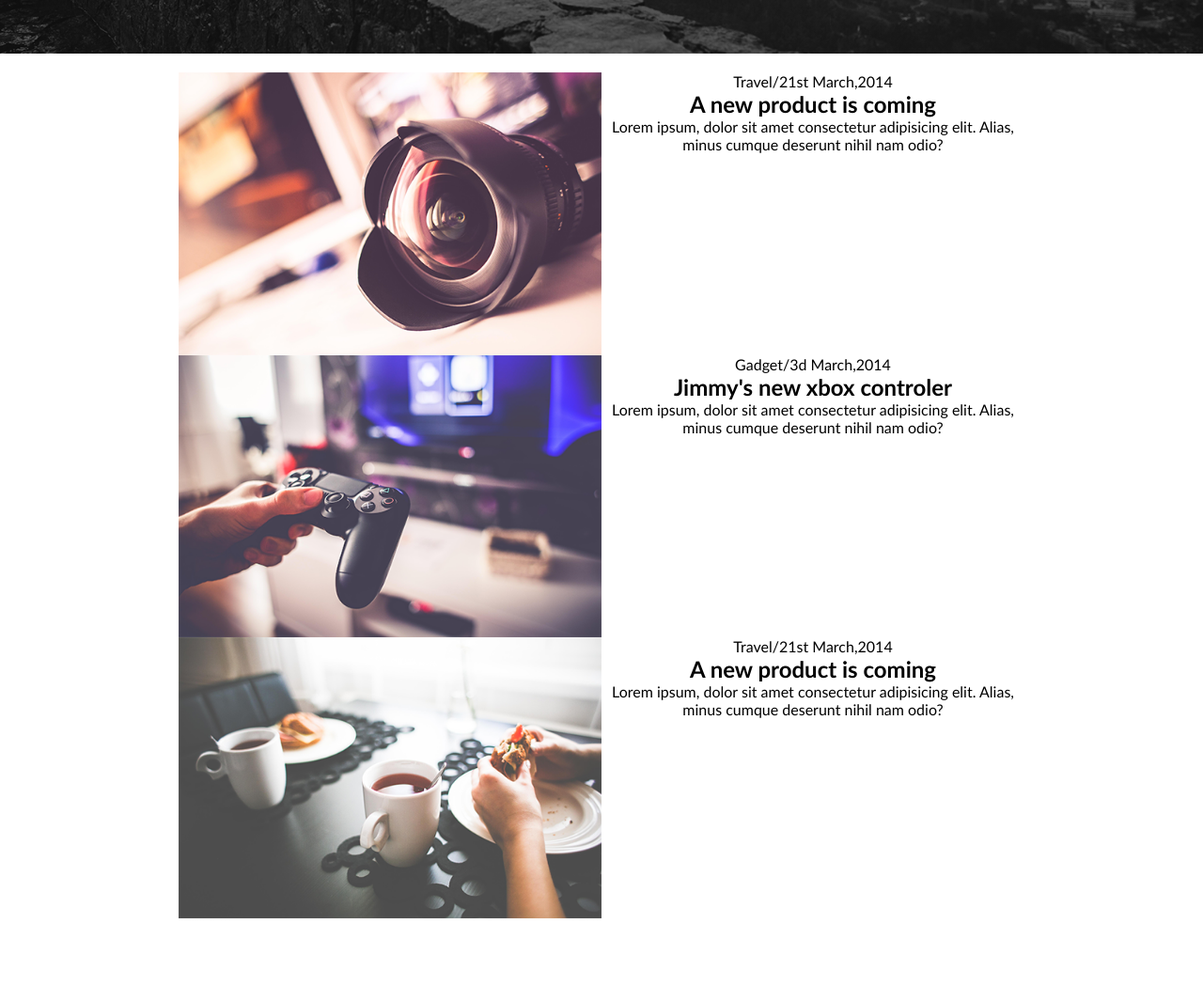
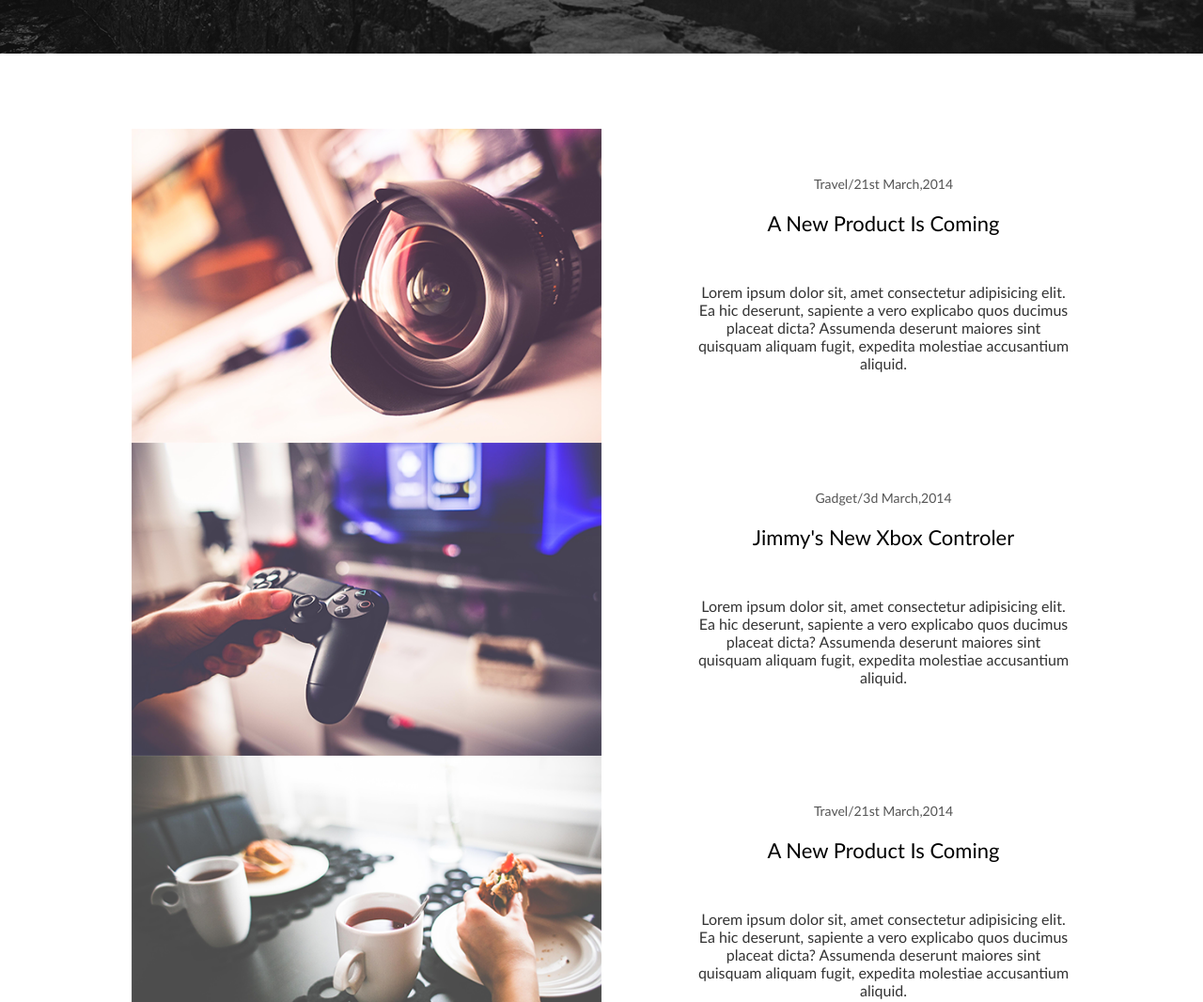
Before and after one commit to webdevelopment4everybody/naujas-projektas, a plain HTML site: page index.html in a window 1280 px wide. Shown: the part 4087-5153 px from the top of the page at 94% size. Before the commit the page ends 5064 px from the top, so only its background shows below. Drawn offline with Linux system fonts and the light colour scheme.

Commit message:
updated css

```diff
--- a/assets/css/custom.css
+++ b/assets/css/custom.css
@@ -428,14 +428,17 @@
         }
 
     /* GALLERY TEXT */
+    .gallery-text{
+        padding-top:80px;
+    }
     .container.gallery-text > .row-gallery-text{
-        width:900px;
-        margin: 0 calc(50% - 450px);
+        width:1000px;
+        margin: 0 calc(50% - 500px);
         text-align:center;
 
     }
     .row-gallery-text > .two-in-one{
-        widows: 100%;
+        width: 100%;
         display:inline-block;
     }
         .row-gallery-text > .two-in-one > img{
@@ -444,7 +447,36 @@
             float: left;
         }
         .row-gallery-text  .gallery-block{
-            width: 50%;
+            width: 40%;
             display: inline-block;
             float: right;
         }
+            .gallery-block  .date{
+                display:inline-block;
+                color:#555555;
+                font-size:14px;
+                padding-top:50px;
+            }
+            .gallery-block  h1{
+                display:inline-block;
+                width:100%;
+                font-size:22px;
+                text-transform: capitalize;
+                font-weight: lighter;
+                padding-top:20px;
+                padding-bottom: 50px;
+            }
+            .gallery-block .big-text{
+                display:inline-block;
+                color:#333333;
+                font-size:16px;
+
+            }
+            .two-in-one:nth-child(2){
+                order:-1;
+
+            }
+            .two-in-one :nth-of-type(2){
+                order:-1;
+
+            }
--- a/index.html
+++ b/index.html
@@ -236,7 +236,7 @@
                     <div class="gallery-block">
                         <p class="date">Travel/21st March,2014</p>
                         <h1>A new product is coming</h1>
-                        <p class="big-text">Lorem ipsum, dolor sit amet consectetur adipisicing elit. Alias, minus cumque deserunt nihil nam odio?</p>
+                        <p class="big-text">Lorem ipsum dolor sit, amet consectetur adipisicing elit. Ea hic deserunt, sapiente a vero explicabo quos ducimus placeat dicta? Assumenda deserunt maiores sint quisquam aliquam fugit, expedita molestiae accusantium aliquid.</p>
                     </div>
                 </div>
                 <div class="two-in-one">
@@ -244,7 +244,7 @@
                     <div class="gallery-block">
                         <p class="date">Gadget/3d March,2014</p>
                         <h1>Jimmy's new xbox controler</h1>
-                        <p class="big-text">Lorem ipsum, dolor sit amet consectetur adipisicing elit. Alias, minus cumque deserunt nihil nam odio?</p>
+                        <p class="big-text">Lorem ipsum dolor sit, amet consectetur adipisicing elit. Ea hic deserunt, sapiente a vero explicabo quos ducimus placeat dicta? Assumenda deserunt maiores sint quisquam aliquam fugit, expedita molestiae accusantium aliquid.</p>
                     </div>
                     </div>
                     <div class="two-in-one">
@@ -252,7 +252,7 @@
                         <div class="gallery-block">
                             <p class="date">Travel/21st March,2014</p>
                             <h1>A new product is coming</h1>
-                            <p class="big-text">Lorem ipsum, dolor sit amet consectetur adipisicing elit. Alias, minus cumque deserunt nihil nam odio?</p>
+                            <p class="big-text">Lorem ipsum dolor sit, amet consectetur adipisicing elit. Ea hic deserunt, sapiente a vero explicabo quos ducimus placeat dicta? Assumenda deserunt maiores sint quisquam aliquam fugit, expedita molestiae accusantium aliquid.</p>
                         </div>
                     </div>
             </div>
```
